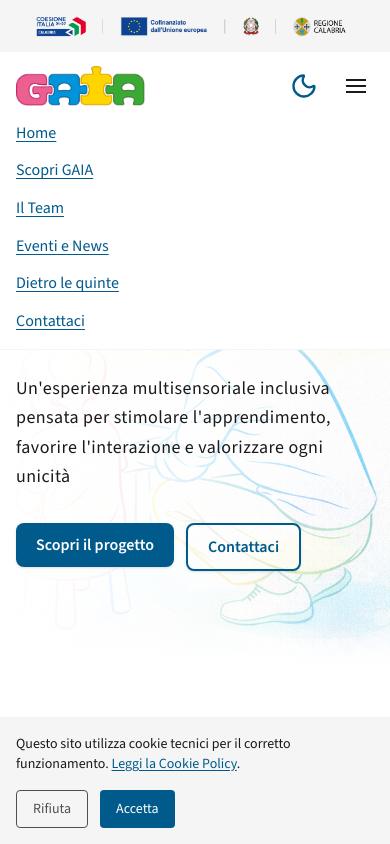
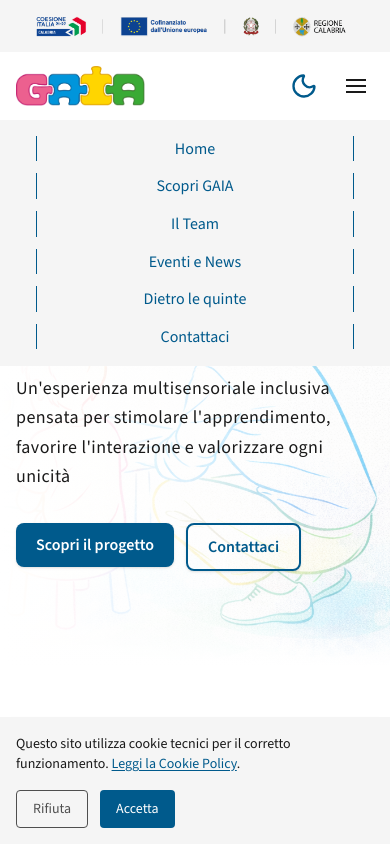
Before and after one commit to LauraCorrado/gaia-game, a React (Vite) app: page / in a window 390 px wide. Both pictures are taken after a click on the button 356 px from the left and 85 px from the top of the page. Shown: the top 844 px of the page. Built offline with nearby package versions, Linux system fonts and the light colour scheme.

Commit message:
feat(Header.tsx): enhance mobile navigation styling for better usability and visual consistency

```diff
--- a/src/components/shared/Header.tsx
+++ b/src/components/shared/Header.tsx
@@ -99,9 +99,9 @@ export default function Header() {
         </div>
 
         {menuOpen && (
-          <nav className="md:hidden px-4 pb-4 flex flex-col gap-3">
+          <nav className="md:hidden px-4 py-4 flex flex-col gap-3 text-center bg-lm-bg-secondary dark:bg-dm-bg-blue">
             {navLinks.map(({ to, label }) => (
-              <NavLink key={to} to={to} onClick={() => setMenuOpen(false)}>
+              <NavLink className="mx-5 border-x border-x-lm-blue dark:border-x-dm-blue no-underline" key={to} to={to} onClick={() => setMenuOpen(false)}>
                 {label}
               </NavLink>
             ))}
```
